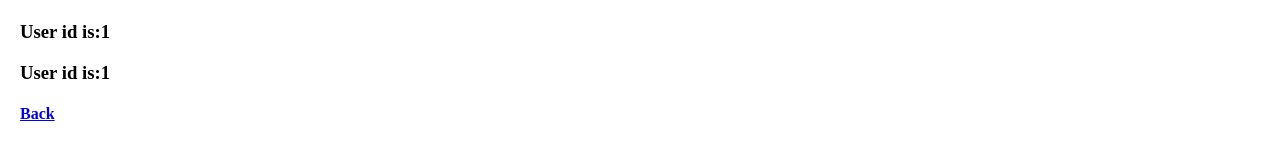
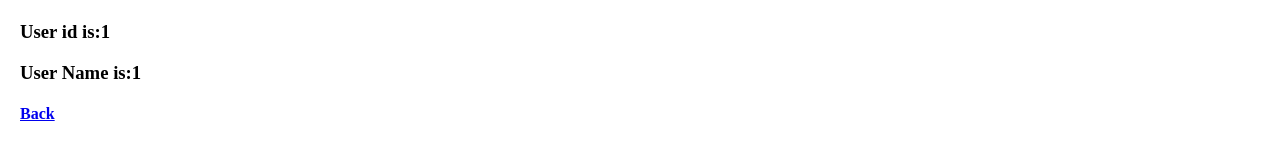
Before and after one commit to sumitbasu116/react-router-blog, a React (Vite) app: page /users/1/1 in a window 1280 px wide. Shown: the part 154-306 px from the top of the page. Built offline with nearby package versions, Linux system fonts and the light colour scheme.

Commit message:
making /name as optional route for each user and displaying dynamic child content

```diff
--- a/src/App.jsx
+++ b/src/App.jsx
@@ -26,7 +26,7 @@ function App() {
               <Route path="/in/user/login" element={<Login />} />
             </Route>
           </Route>
-          <Route path="/users/:id/:name" element={<UserDetail/>} />
+          <Route path="/users/:id/:name?" element={<UserDetail/>} />
           <Route path="/users/list?" element={<Users />} />
           <Route path="/*" element={<Navigate to="/login" />} />
         </Route>
--- a/src/UserDetail.jsx
+++ b/src/UserDetail.jsx
@@ -8,7 +8,10 @@ function UserDetail() {
     <div style={{marginLeft:20}}>
     <h1>Users Details Page</h1>
     <h3>User id is:{paramsData.id}</h3>
-    <h3>User id is:{paramsData.name}</h3>
+    {
+        paramsData.name?<h3>User Name is:{paramsData.name}</h3>:null
+    }
+
     <Link to="/users"><h4>Back</h4></Link>
 
     </div>
```
